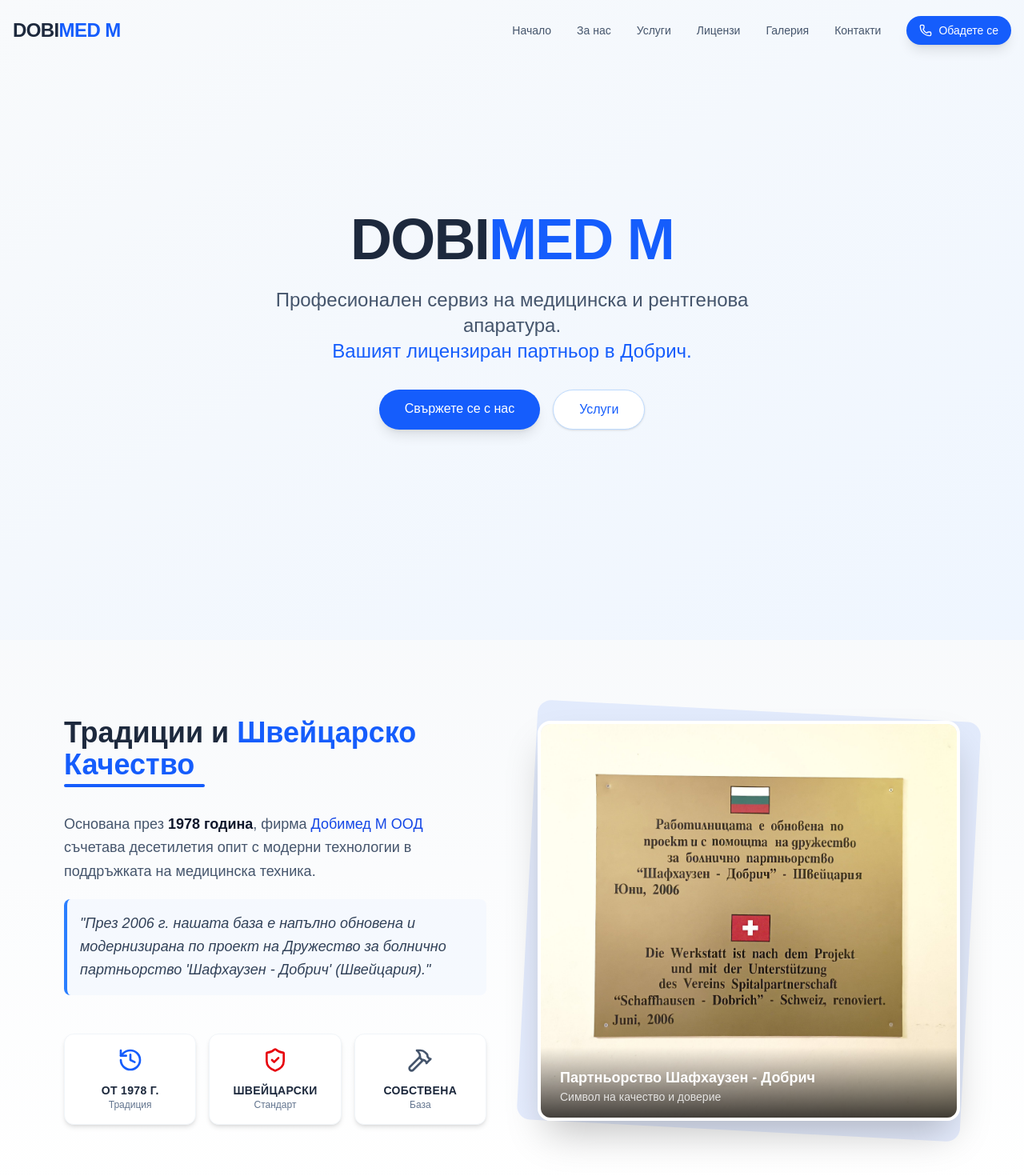
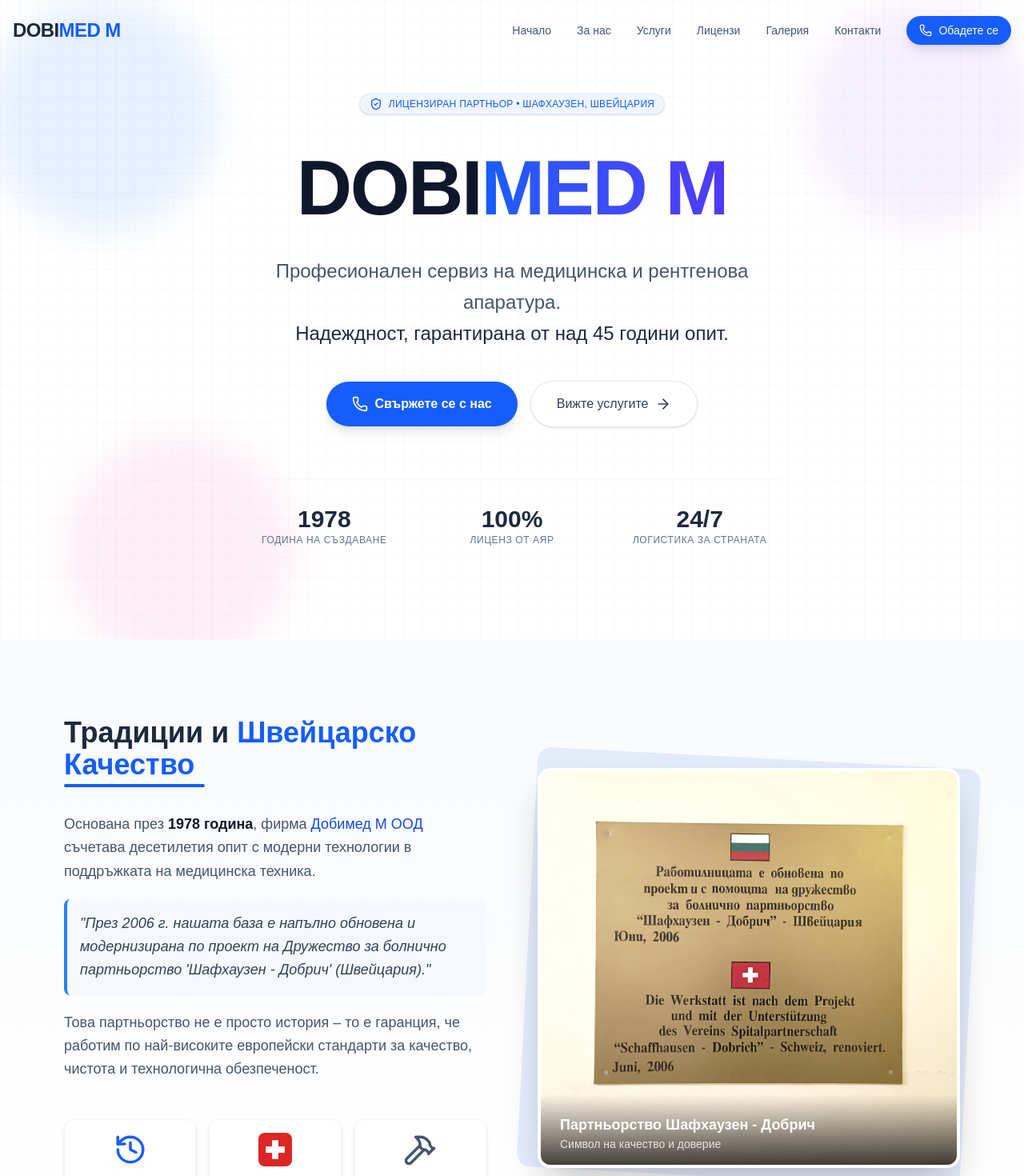
Before and after one commit to Veselin15/DobimedM-Webpage, a Next.js app in the folder dobimed-site/: page / in a window 1280 px wide. Shown: the top 1470 px of the page at 80% size. Built offline with nearby package versions, Linux system fonts and the light colour scheme.

Commit message:
updates in home

```diff
--- a/dobimed-site/components/About.tsx
+++ b/dobimed-site/components/About.tsx
@@ -1,8 +1,24 @@
 "use client";
 
 import { useRef } from "react";
-import { ShieldCheck, History, Hammer } from "lucide-react";
+import { History, Hammer } from "lucide-react"; // Махнахме ShieldCheck, защото ще ползваме флага
 import { motion, useInView } from "framer-motion";
+
+// 1. Създаваме си компонент за Швейцарското знаме
+const SwissFlagIcon = ({ size = 32, className }: { size?: number, className?: string }) => (
+  <svg
+    width={size}
+    height={size}
+    viewBox="0 0 32 32"
+    className={className}
+    xmlns="http://www.w3.org/2000/svg"
+  >
+    {/* Червен квадрат (със заоблени краища за по-модерен вид) */}
+    <rect width="32" height="32" rx="6" fill="#DC2626" />
+    {/* Бял кръст */}
+    <path d="M13 7H19V13H25V19H19V25H13V19H7V13H13V7Z" fill="white" />
+  </svg>
+);
 
 export default function About() {
   const ref = useRef(null);
@@ -48,17 +64,22 @@
               <p className="bg-blue-50/50 p-4 rounded-lg border-l-4 border-blue-500 italic text-slate-700">
                 "През 2006 г. нашата база е напълно обновена и модернизирана по проект на <strong>Дружество за болнично партньорство 'Шафхаузен - Добрич' (Швейцария)</strong>."
               </p>
+              <p>
+                Това партньорство не е просто история – то е гаранция, че работим по най-високите <strong>европейски стандарти</strong> за качество, чистота и технологична обезпеченост.
+              </p>
             </motion.div>
 
             {/* ИКОНИ С ПРЕДИМСТВА */}
             <motion.div variants={itemVariants} className="grid grid-cols-1 sm:grid-cols-3 gap-4 pt-4">
               {[
                 { icon: History, color: "text-blue-600", label: "От 1978 г.", desc: "Традиция" },
-                { icon: ShieldCheck, color: "text-red-600", label: "Швейцарски", desc: "Стандарт" },
+                // ТУК използваме новата икона:
+                { icon: SwissFlagIcon, color: "", label: "Швейцарски", desc: "Стандарт" },
                 { icon: Hammer, color: "text-slate-600", label: "Собствена", desc: "База" },
               ].map((item, index) => (
                 <div key={index} className="flex flex-col items-center text-center p-4 bg-white rounded-xl shadow-md border border-slate-100 hover:-translate-y-1 transition duration-300">
-                  <item.icon className={`${item.color} mb-3`} size={32} />
+                  {/* Рендираме иконата */}
+                  <item.icon className={`${item.color} mb-3`} size={42} />
                   <span className="font-bold text-slate-800 text-sm uppercase tracking-wide">{item.label}</span>
                   <span className="text-xs text-slate-500">{item.desc}</span>
                 </div>
--- a/dobimed-site/components/Hero.tsx
+++ b/dobimed-site/components/Hero.tsx
@@ -1,32 +1,108 @@
 "use client";
+
 import { motion } from "framer-motion";
+import { ArrowRight, Phone, ShieldCheck } from "lucide-react";
 
 export default function Hero() {
   return (
-    <section id="home" className="h-screen flex flex-col justify-center items-center bg-gradient-to-br from-slate-50 to-blue-50 text-center px-4">
-      <motion.div
-        initial={{ opacity: 0, y: 20 }}
-        animate={{ opacity: 1, y: 0 }}
-        transition={{ duration: 0.8 }}
-      >
-        <h1 className="text-5xl md:text-7xl font-bold text-slate-800 mb-6 tracking-tight">
-          DOBI<span className="text-blue-600">MED M</span>
-        </h1>
-        <p className="text-xl md:text-2xl text-slate-600 max-w-2xl mx-auto mb-8 font-light">
+    <section
+      id="home"
+      className="relative min-h-screen flex flex-col justify-center items-center text-center px-4 overflow-hidden bg-white"
+    >
+      {/* --- 1. ТЕХНИЧЕСКИ ФОН (GRID PATTERN) --- */}
+      {/* Тази мрежа придава инженерния вид */}
+      <div className="absolute inset-0 z-0 h-full w-full bg-white bg-[linear-gradient(to_right,#8080800a_1px,transparent_1px),linear-gradient(to_bottom,#8080800a_1px,transparent_1px)] bg-[size:24px_24px]"></div>
+
+      {/* Декоративни петна (Blobs) за цвят */}
+      <div className="absolute top-0 -left-4 w-72 h-72 bg-blue-100 rounded-full mix-blend-multiply filter blur-xl opacity-70 animate-blob"></div>
+      <div className="absolute top-0 -right-4 w-72 h-72 bg-purple-100 rounded-full mix-blend-multiply filter blur-xl opacity-70 animate-blob animation-delay-2000"></div>
+      <div className="absolute -bottom-8 left-20 w-72 h-72 bg-pink-100 rounded-full mix-blend-multiply filter blur-xl opacity-70 animate-blob animation-delay-4000"></div>
+
+      <div className="relative z-10 max-w-4xl mx-auto mt-16 md:mt-0">
+
+        {/* --- 2. ЗНАЧКА ЗА ДОВЕРИЕ --- */}
+        <motion.div
+          initial={{ opacity: 0, y: -20 }}
+          animate={{ opacity: 1, y: 0 }}
+          transition={{ duration: 0.5 }}
+          className="inline-flex items-center gap-2 px-3 py-1 rounded-full bg-blue-50 border border-blue-100 text-blue-600 text-sm font-medium mb-8 shadow-sm"
+        >
+          <ShieldCheck size={16} />
+          <span className="tracking-wide uppercase text-xs">Лицензиран партньор • Шафхаузен, Швейцария</span>
+        </motion.div>
+
+        {/* --- 3. ЗАГЛАВИЕ --- */}
+        <motion.h1
+          initial={{ opacity: 0, y: 20 }}
+          animate={{ opacity: 1, y: 0 }}
+          transition={{ duration: 0.8, delay: 0.2 }}
+          className="text-6xl md:text-8xl font-bold text-slate-900 mb-6 tracking-tight leading-tight"
+        >
+          DOBI
+          {/* Градиентен текст за MED M */}
+          <span className="text-transparent bg-clip-text bg-gradient-to-r from-blue-600 to-indigo-600">
+            MED M
+          </span>
+        </motion.h1>
+
+        {/* --- 4. ПОДЗАГЛАВИЕ --- */}
+        <motion.p
+          initial={{ opacity: 0, y: 20 }}
+          animate={{ opacity: 1, y: 0 }}
+          transition={{ duration: 0.8, delay: 0.4 }}
+          className="text-xl md:text-2xl text-slate-600 mb-10 font-light max-w-2xl mx-auto leading-relaxed"
+        >
           Професионален сервиз на медицинска и рентгенова апаратура.
-          <br />
-          <span className="text-blue-600 font-medium">Вашият лицензиран партньор в Добрич.</span>
-        </p>
+          <br className="hidden md:block" />
+          <span className="font-normal text-slate-800"> Надеждност, гарантирана от над 45 години опит.</span>
+        </motion.p>
 
-        <div className="flex gap-4 justify-center">
-          <a href="#contact" className="px-8 py-3 bg-blue-600 text-white rounded-full font-medium hover:bg-blue-700 transition shadow-lg">
-            Свържете се с нас
+        {/* --- 5. БУТОНИ --- */}
+        <motion.div
+          initial={{ opacity: 0, y: 20 }}
+          animate={{ opacity: 1, y: 0 }}
+          transition={{ duration: 0.8, delay: 0.6 }}
+          className="flex flex-col sm:flex-row gap-4 justify-center items-center"
+        >
+          <a
+            href="#contact"
+            className="group relative inline-flex items-center gap-2 px-8 py-4 bg-blue-600 text-white rounded-full font-semibold hover:bg-blue-700 transition shadow-lg hover:shadow-blue-500/25 overflow-hidden"
+          >
+            <Phone size={20} className="group-hover:rotate-12 transition-transform" />
+            <span>Свържете се с нас</span>
           </a>
-          <a href="#services" className="px-8 py-3 bg-white text-blue-600 border border-blue-200 rounded-full font-medium hover:bg-slate-50 transition shadow-sm">
-            Услуги
+
+          <a
+            href="#services"
+            className="group inline-flex items-center gap-2 px-8 py-4 bg-white text-slate-700 border border-slate-200 rounded-full font-medium hover:bg-slate-50 hover:border-blue-200 hover:text-blue-600 transition shadow-sm"
+          >
+            <span>Вижте услугите</span>
+            <ArrowRight size={20} className="group-hover:translate-x-1 transition-transform" />
           </a>
-        </div>
-      </motion.div>
+        </motion.div>
+
+        {/* --- 6. ДОПЪЛНИТЕЛНИ СТАТИСТИКИ (Най-долу) --- */}
+        <motion.div
+           initial={{ opacity: 0 }}
+           animate={{ opacity: 1 }}
+           transition={{ delay: 1, duration: 1 }}
+           className="mt-16 pt-8 border-t border-slate-100 grid grid-cols-2 md:grid-cols-3 gap-8 text-center"
+        >
+            <div>
+                <p className="text-3xl font-bold text-slate-800">1978</p>
+                <p className="text-xs uppercase text-slate-500 tracking-wider">Година на създаване</p>
+            </div>
+            <div>
+                <p className="text-3xl font-bold text-slate-800">100%</p>
+                <p className="text-xs uppercase text-slate-500 tracking-wider">Лиценз от АЯР</p>
+            </div>
+            <div className="hidden md:block">
+                <p className="text-3xl font-bold text-slate-800">24/7</p>
+                <p className="text-xs uppercase text-slate-500 tracking-wider">Логистика за страната</p>
+            </div>
+        </motion.div>
+
+      </div>
     </section>
   );
 }
```
